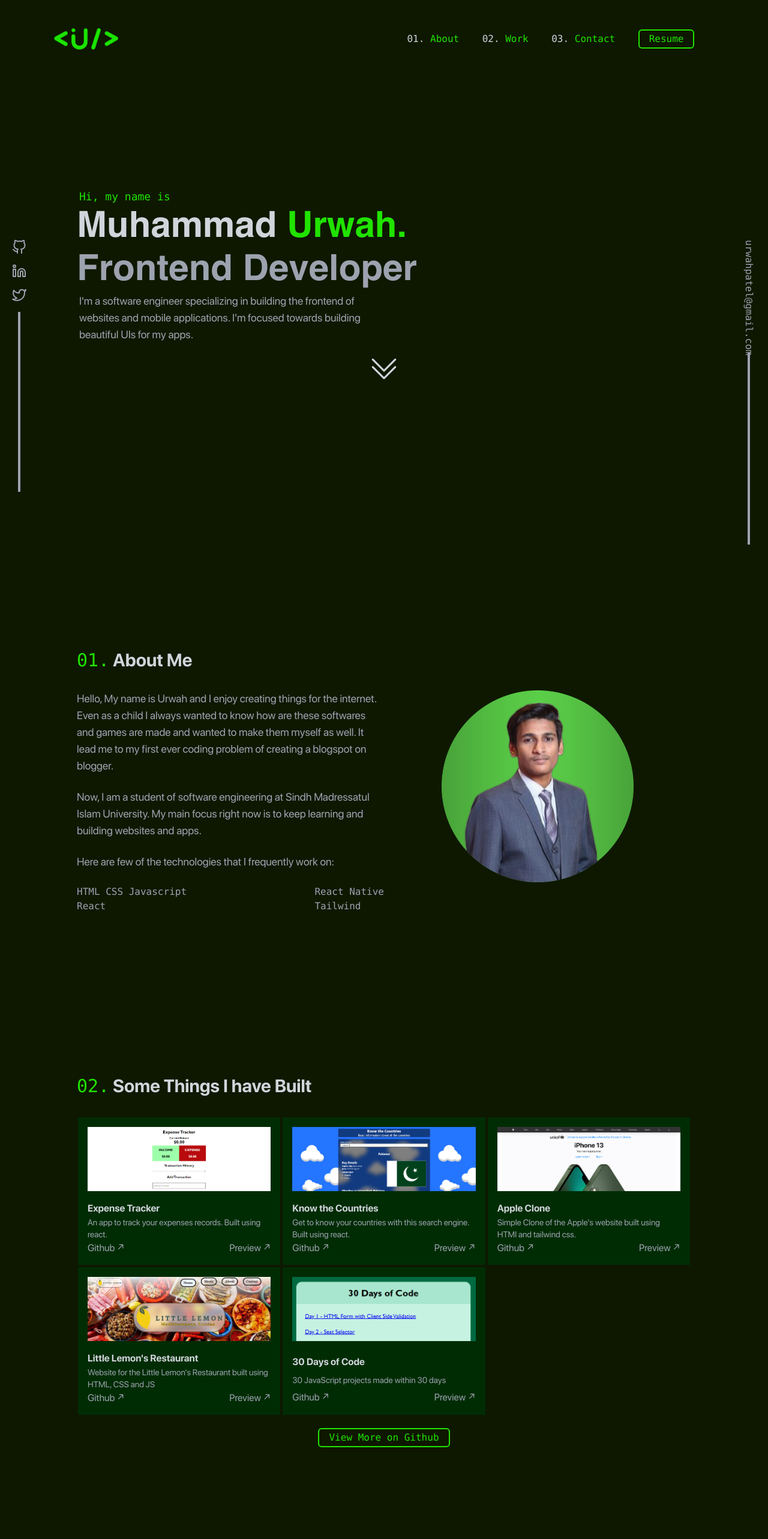
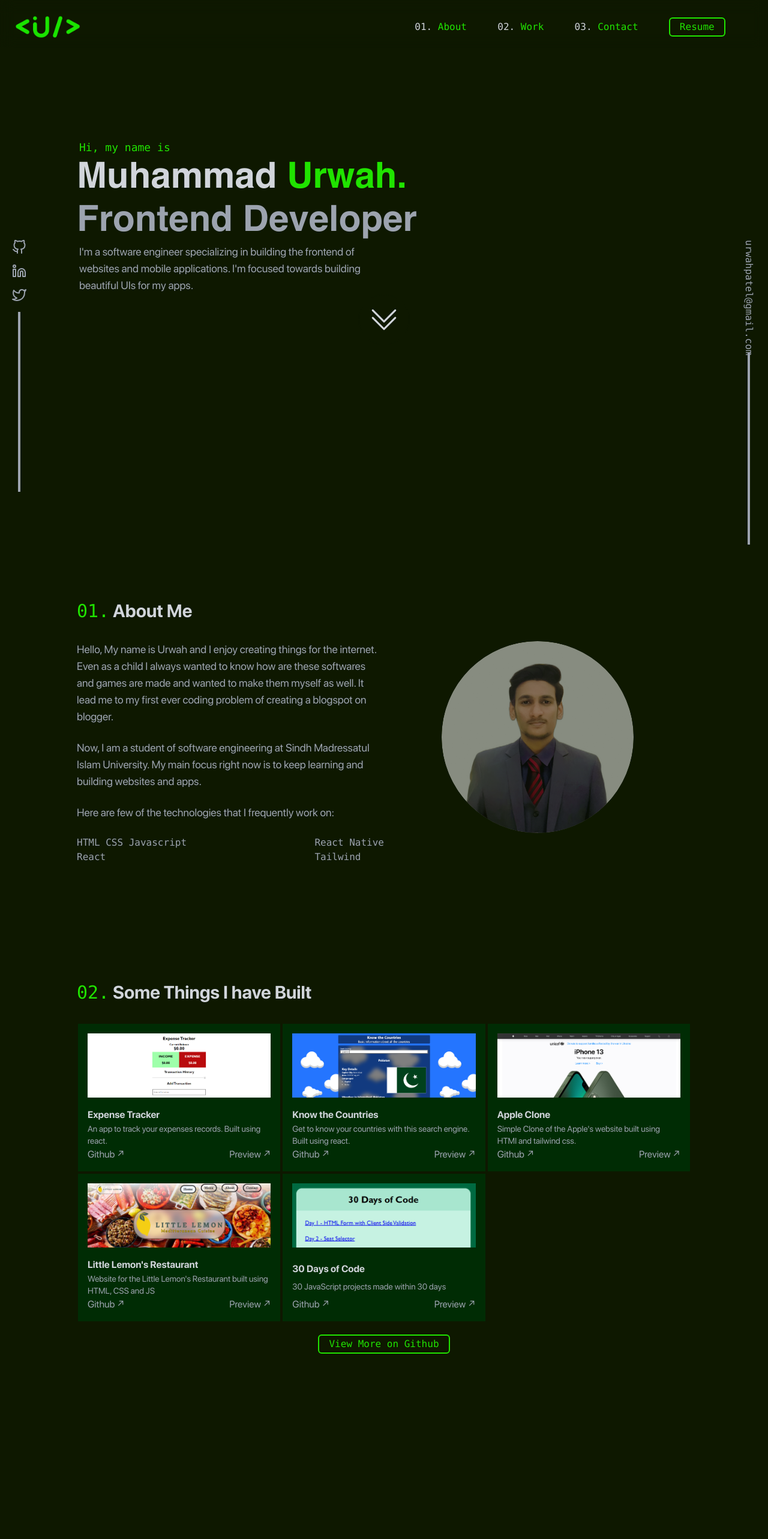
Before and after one commit to urwah1248/portfolioV2, a React (Create React App) app: page / in a window 1280 px wide. Shown: the top 2566 px of the page at 60% size. Built offline with nearby package versions, Linux system fonts and the light colour scheme; the HTML template or start-up script is replaced by a standard one.

Commit message:
Added Navbar Scroll animation

```diff
--- a/src/App.js
+++ b/src/App.js
@@ -7,6 +7,8 @@ import Sidebars from "./components/Sidebars";
 import Footer from "./components/Footer";
 
 function App() {
+
+
   return (
     <div className="App bg-[#0E1800] py-1">
 
@@ -15,7 +17,7 @@ function App() {
       <main className="md:mx-[10%] mx-4">
 
         <Welcome/>
-        <About />
+        <About/>
         <Work/>
         <Contact/>
 
--- a/src/components/About.jsx
+++ b/src/components/About.jsx
@@ -7,6 +7,7 @@ const About = () => {
       <h2>
         <span className="font-mono text-accent">01.</span> About Me
       </h2>
+
       <div className="all flex flex-col sm:flex-row">
         <div className="left w-full sm:w-1/2">
           <p>
@@ -37,7 +38,7 @@ const About = () => {
           </div>
         </div>
         <div className="right w-full sm:w-1/2 align-middle">
-          <img src={pfp} alt="Urwah" className="w-[50vw] sm:w-[25vw] mx-auto" />
+          <img src={pfp} alt="Urwah" className="w-[50vw] sm:w-[25vw] mx-auto rounded-full md:opacity-50 transition-[250ms] hover:opacity-100 md:hover:scale-[110%] z-0" />
         </div>
       </div>
     </div>
--- a/src/components/Contact.jsx
+++ b/src/components/Contact.jsx
@@ -2,7 +2,7 @@ import React from 'react'
 
 const Contact = () => {
   return (
-    <div id="contact" className="section">
+    <div id="contact" className="section scroll-m-[-50px] my-0 md:my-10">
       <h2>
         <span className="font-mono text-accent">03.</span> Get in touch
       </h2>
--- a/src/components/Header.jsx
+++ b/src/components/Header.jsx
@@ -1,11 +1,35 @@
 import React from 'react'
+import {useState, useEffect} from 'react'
 import logo from '../media/portfoliologo.png'
 
 
 const Header = () => {
+  const [prevScrollPos, setPrevScrollPos] = useState(0);
+  const [visible, setVisible] = useState(true)
+
+  useEffect( () => {
+    const handleScroll = () => {
+      const currentScrollPos = window.scrollY
+
+      if(currentScrollPos > prevScrollPos){
+          setVisible(false)
+      }else{
+          setVisible(true)
+      }
+
+      setPrevScrollPos(currentScrollPos)
+    }
+
+    window.addEventListener('scroll', handleScroll);
+
+    return () => {
+      window.removeEventListener('scroll', handleScroll)
+    }
+  }, [prevScrollPos])
+
   return (
-    <nav className="my-4 h-[60px] md:h-[50px] flex justify-center md:justify-between lg:mx-[5%] md:p-[20px] w-full lg:w-[90%]">
-      <div className="logo">
+    <nav className={`backdrop-blur-md fixed h-[80px] inset-0 flex justify-center md:justify-between md:p-[20px] w-full transition-['250ms'] ${visible ? '' : 'top-[-100px]'}`}>
+      <div className="logo my-auto">
         <a href="#welcome">
           <img src={logo}
             className="h-[40px] my-[5px] ml-[5px] hover:cursor-pointer md:hover:scale-[150%] transition-[250ms]"
@@ -40,14 +64,6 @@ const Header = () => {
           </li>
         </ul>
 
-      {/* <button className='text-accent md:hidden'>
-        <svg xmlns="http://www.w3.org/2000/svg" className="text-accent bi bi-list" width="50" height="50" fill="currentColor" viewBox="0 0 16 16">
-          <path fillRule="evenodd" d="M2.5 12a.5.5 0 0 1 .5-.5h10a.5.5 0 0 1 0 1H3a.5.5 0 0 1-.5-.5zm0-4a.5.5 0 0 1 .5-.5h10a.5.5 0 0 1 0 1H3a.5.5 0 0 1-.5-.5zm0-4a.5.5 0 0 1 .5-.5h10a.5.5 0 0 1 0 1H3a.5.5 0 0 1-.5-.5z"/>
-        </svg>
-      </button>
-
-      <NavMenu/> */}
-
     </nav>
   );
 }
--- a/src/components/Welcome.jsx
+++ b/src/components/Welcome.jsx
@@ -6,7 +6,7 @@ const Welcome = () => {
       <h3 className='ml-1'>Hi, my name is</h3>
       <h1 className='title my-[0.5vw] text-gray-300 text-[9vw] font-[helveticabold] md:text-6xl'>Muhammad <span className='text-accent'> Urwah.</span></h1>
       <h1 className='text-gray-400 my-[0.5vw] text-[9vw] font-[helveticabold] md:text-6xl'>Frontend Developer</h1>
-      <p className='ml-1 sm:w-1/2'>
+      <p className='ml-1 md:w-1/2'>
         I'm a software engineer specializing in building the frontend of websites and mobile applications. I'm focused towards building beautiful UIs for my apps.
       </p>
       <a href="#about">
--- a/src/components/Work.jsx
+++ b/src/components/Work.jsx
@@ -3,14 +3,14 @@ import projects from '../projects'
 
 const Work = () => {
   return (
-    <div id="work" className="section">
+    <div id="work" className="flex flex-col md:h-[90vh]">
       <h2>
         <span className="font-mono text-accent">02.</span> Some Things I have Built
       </h2>
       <div className="cards">
 
         {projects.map(project => (
-          <div key={project.title} target="_blank" href={project.prev} className="card text-gray-400">
+          <a key={project.title} rel="noreferrer" target="_blank" href={project.prev} className="card text-gray-400">
             <img className='thumbnail' src={project.img} alt="Expense Tracker" />
             <h4 className='card-header'>{project.title}</h4>
             <p className='text-sm'>{project.detail}</p>
@@ -19,7 +19,7 @@ const Work = () => {
               <a target="_blank" rel="noreferrer" className='hover:underline hover:text-gray-300' href={project.repo}>Github ↗</a>
               <a target="_blank" rel="noreferrer" className='hover:underline hover:text-gray-300' href={project.prev}>Preview ↗</a>
             </div>
-          </div>
+          </a>
         ))}
       </div>
       <a href="https://github.com/urwah1248" target='_blank' rel="noreferrer"><button className='font-mono block mx-auto mt-5 text-accent border-2 border-accent hover:bg-accent hover:text-black h-8 px-4 rounded-md leading-none transition-[250ms]'>View More on Github</button></a>
--- a/src/index.css
+++ b/src/index.css
@@ -18,7 +18,7 @@ html{
         @apply font-sans text-lg text-gray-400
     }
     .section{
-        @apply align-middle flex flex-col justify-center md:h-screen my-10 md:my-0
+        @apply align-middle flex flex-col justify-center h-screen my-10 md:my-0
     }
     .cards{
         @apply flex flex-wrap
```
Also changed, not shown: src/media/profile-pic.png, src/media/profile-pic1.png (added). Lines whose indentation alone changed are shown as unchanged.
